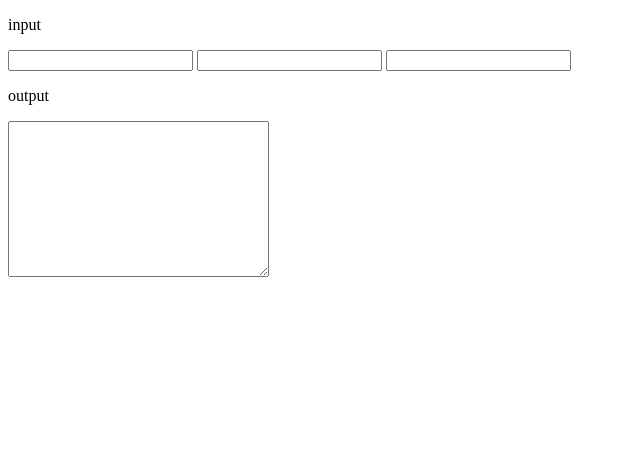
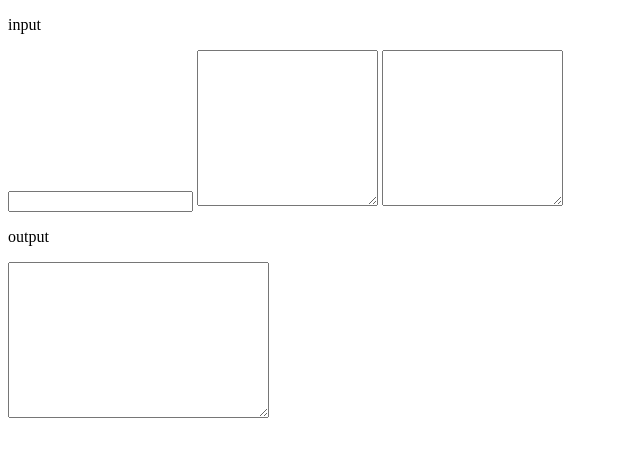
Before and after one commit to Kahiro-M/commander, a plain HTML site: page index.html in a window 1280 px wide. Shown: the whole page, without its empty margins (0-640 px from the left). Drawn offline with Linux system fonts and the light colour scheme.

Commit message:
inputを複数行に変更

```diff
--- a/index.html
+++ b/index.html
@@ -12,10 +12,10 @@
         <p>
             input
         </p>
-        <p>
+        <p style="text-align:left;vertical-align: top;">
             <input type="text" name="" id="inTxt1" onchange="makeOutTxt()">
-            <input type="text" name="" id="inTxt2" onchange="makeOutTxt()">
-            <input type="text" name="" id="inTxt3" onchange="makeOutTxt()">
+            <textarea name="" id="inTxt2" cols="20" rows="10" onchange="makeOutTxt()"></textarea>
+            <textarea name="" id="inTxt3" cols="20" rows="10" onchange="makeOutTxt()"></textarea>
         </p>
     </form>
     <form action="">
--- a/main.js
+++ b/main.js
@@ -4,5 +4,23 @@ function makeOutTxt(){
     const inTxt3 = document.getElementById("inTxt3");
     var outTxt = document.getElementById("outTxt");
 
-    outTxt.value = inTxt1.value+" "+inTxt2.value+" "+inTxt3.value;
+    outTxt.value = "";
+    const aryInTxt2 = inTxt2.value.split(/\r\n|\r|\n/);
+    const aryInTxt3 = inTxt3.value.split(/\r\n|\r|\n/);
+    if(aryInTxt2.length<aryInTxt3.length){
+        for (let i = 0; i <= aryInTxt3.length-aryInTxt2.length; i++) {
+            aryInTxt2.push("");
+        }
+    }
+    else if(aryInTxt3.length<aryInTxt2.length){
+        for (let i = 0; i <= aryInTxt2.length-aryInTxt3.length; i++) {
+            aryInTxt3.push("");
+        }
+    }
+    else {
+    }
+
+    for(var i=0;i<Math.max(aryInTxt2.length,aryInTxt3.length);i++){
+        outTxt.value += inTxt1.value+" "+aryInTxt2[i]+" "+aryInTxt3[i]+"\n";
+    }
 }
```
